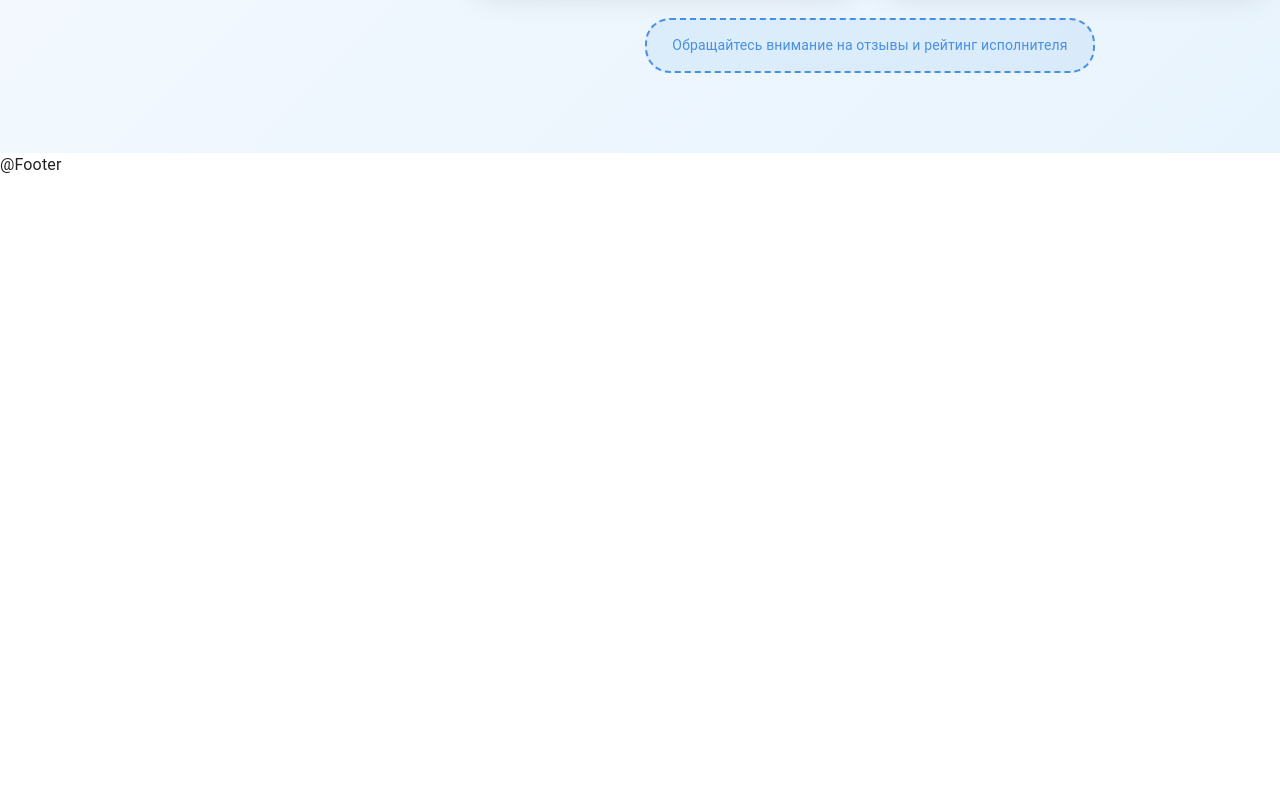
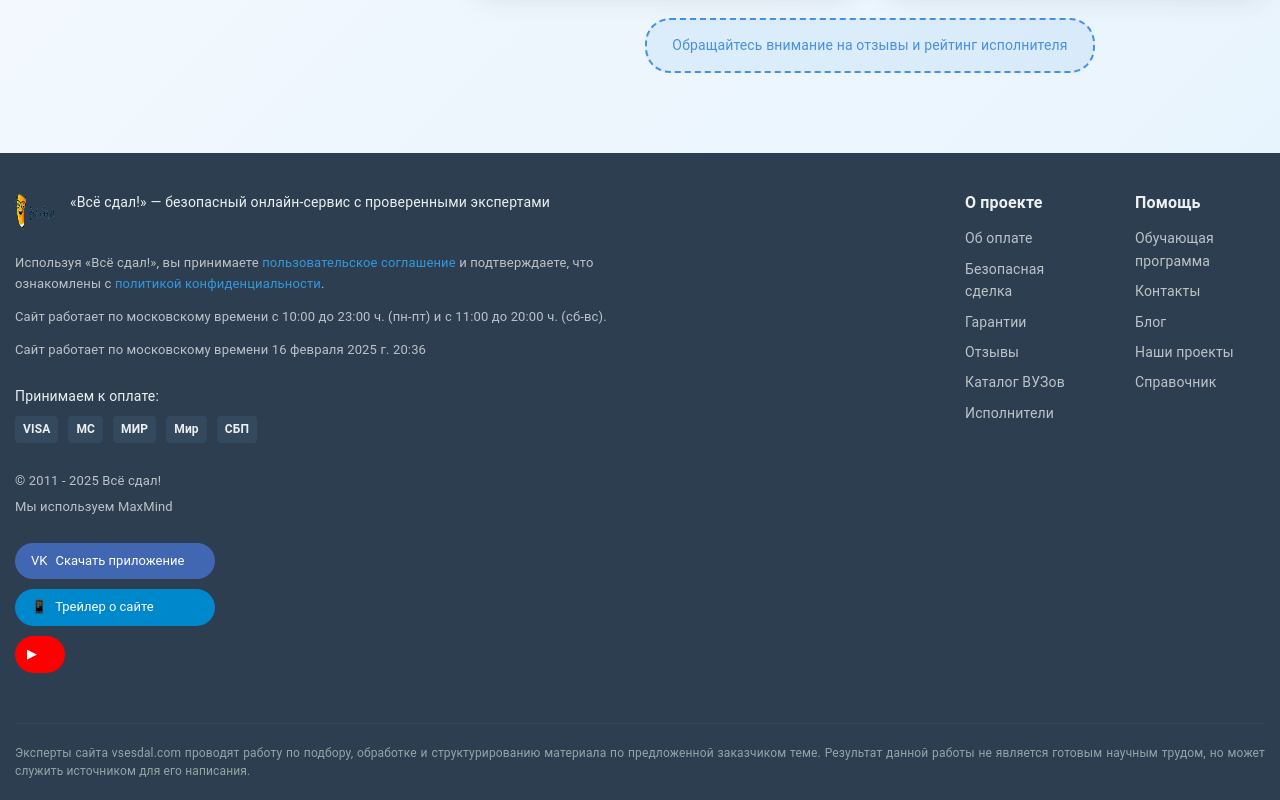
Before and after one commit to Danny-dev23/vse-sdal, a React (Create React App) app: page / in a window 1280 px wide. Shown: the part 5396-6196 px from the top of the page. Before the commit the page ends 5573 px from the top, so only its background shows below. Built offline with nearby package versions, Linux system fonts and the light colour scheme.

Commit message:
Create footer like in the image

```diff
--- a/src/Components/Footer/Footer.jsx
+++ b/src/Components/Footer/Footer.jsx
@@ -1,10 +1,101 @@
 import React from 'react';
+import './footer.css';
+import Logo from "../../assents/images/Link.png";
 
 const Footer = () => {
   return (
-    <div>
-      @Footer
-    </div>
+    <footer className="footer">
+      <div className="custom-container">
+        <div className="footer-content">
+          {/* Left section with logo and description */}
+          <div className="footer-left">
+            <div className="footer-logo">
+              <img src={Logo} alt="Всё сдал!" />
+              <span className="footer-logo-text">«Всё сдал!» — безопасный онлайн-сервис с проверенными экспертами</span>
+            </div>
+
+            <div className="footer-info">
+              <p className="footer-usage">
+                Используя «Всё сдал!», вы принимаете <a href="#" className="footer-link">пользовательское соглашение</a> и подтверждаете, что ознакомлены с <a href="#" className="footer-link">политикой конфиденциальности</a>.
+              </p>
+              <p className="footer-usage">
+                Сайт работает по московскому времени с 10:00 до 23:00 ч. (пн-пт) и с 11:00 до 20:00 ч. (сб-вс).
+              </p>
+              <p className="footer-usage">
+                Сайт работает по московскому времени 16 февраля 2025 г. 20:36
+              </p>
+            </div>
+
+            <div className="footer-payment">
+              <span>Принимаем к оплате:</span>
+              <div className="payment-icons">
+                <span className="payment-icon">VISA</span>
+                <span className="payment-icon">MC</span>
+                <span className="payment-icon">МИР</span>
+                <span className="payment-icon">Мир</span>
+                <span className="payment-icon">СБП</span>
+              </div>
+            </div>
+
+            <div className="footer-copyright">
+              <p>© 2011 - 2025 Всё сдал!</p>
+              <p>Мы используем MaxMind</p>
+            </div>
+
+            <div className="footer-social">
+              <div className="social-buttons">
+                <button className="social-btn social-btn--vk">
+                  <span>VK</span>
+                  Скачать приложение
+                </button>
+                <button className="social-btn social-btn--telegram">
+                  <span>📱</span>
+                  Трейлер о сайте
+                </button>
+                <button className="social-btn social-btn--youtube">
+                  <span>▶</span>
+
+                </button>
+              </div>
+            </div>
+          </div>
+
+          {/* Right section with links */}
+          <div className="footer-right">
+            <div className="footer-columns">
+              <div className="footer-column">
+                <h4>О проекте</h4>
+                <ul>
+                  <li><a href="#">Об оплате</a></li>
+                  <li><a href="#">Безопасная сделка</a></li>
+                  <li><a href="#">Гарантии</a></li>
+                  <li><a href="#">Отзывы</a></li>
+                  <li><a href="#">Каталог ВУЗов</a></li>
+                  <li><a href="#">Исполнители</a></li>
+                </ul>
+              </div>
+
+              <div className="footer-column">
+                <h4>Помощь</h4>
+                <ul>
+                  <li><a href="#">Обучающая программа</a></li>
+                  <li><a href="#">Контакты</a></li>
+                  <li><a href="#">Блог</a></li>
+                  <li><a href="#">Наши проекты</a></li>
+                  <li><a href="#">Справочник</a></li>
+                </ul>
+              </div>
+            </div>
+          </div>
+        </div>
+
+        <div className="footer-bottom">
+          <p className="footer-disclaimer">
+            Эксперты сайта vsesdal.com проводят работу по подбору, обработке и структурированию материала по предложенной заказчиком теме. Результат данной работы не является готовым научным трудом, но может служить источником для его написания.
+          </p>
+        </div>
+      </div>
+    </footer>
   );
 };
 
--- /dev/null
+++ b/src/Components/Footer/footer.css
@@ -0,0 +1,257 @@
+.footer {
+  background: #2c3e50;
+  color: #ecf0f1;
+  padding: 40px 0 20px;
+  font-size: 14px;
+  line-height: 1.6;
+}
+
+.footer-content {
+  display: flex;
+  justify-content: space-between;
+  gap: 60px;
+  margin-bottom: 30px;
+}
+
+.footer-left {
+  flex: 2;
+  max-width: 600px;
+}
+
+.footer-right {
+  flex: 1;
+  max-width: 300px;
+}
+
+.footer-logo {
+  display: flex;
+  align-items: flex-start;
+  margin-bottom: 20px;
+  gap: 15px;
+}
+
+.footer-logo img {
+  width: 40px;
+  height: 40px;
+  flex-shrink: 0;
+}
+
+.footer-logo-text {
+  color: #ecf0f1;
+  font-size: 14px;
+  line-height: 1.4;
+}
+
+.footer-info {
+  margin-bottom: 25px;
+}
+
+.footer-usage {
+  margin-bottom: 12px;
+  color: #bdc3c7;
+  font-size: 13px;
+}
+
+.footer-link {
+  color: #3498db;
+  text-decoration: none;
+}
+
+.footer-link:hover {
+  text-decoration: underline;
+}
+
+.footer-payment {
+  margin-bottom: 20px;
+}
+
+.footer-payment span {
+  display: block;
+  margin-bottom: 8px;
+  color: #ecf0f1;
+}
+
+.payment-icons {
+  display: flex;
+  gap: 10px;
+  align-items: center;
+}
+
+.payment-icon {
+  background: #34495e;
+  padding: 4px 8px;
+  border-radius: 4px;
+  font-size: 12px;
+  font-weight: bold;
+  color: #ecf0f1;
+}
+
+.footer-copyright {
+  margin-bottom: 25px;
+}
+
+.footer-copyright p {
+  margin-bottom: 5px;
+  color: #bdc3c7;
+  font-size: 13px;
+}
+
+.footer-social {
+  margin-bottom: 20px;
+}
+
+.social-buttons {
+  display: flex;
+  flex-direction: column;
+  gap: 10px;
+}
+
+.social-btn {
+  display: flex;
+  align-items: center;
+  gap: 8px;
+  padding: 8px 16px;
+  border: none;
+  border-radius: 20px;
+  font-size: 13px;
+  cursor: pointer;
+  transition: all 0.3s ease;
+  max-width: 200px;
+}
+
+.social-btn--vk {
+  background: #4267B2;
+  color: white;
+}
+
+.social-btn--vk:hover {
+  background: #365899;
+}
+
+.social-btn--telegram {
+  background: #0088cc;
+  color: white;
+}
+
+.social-btn--telegram:hover {
+  background: #006699;
+}
+
+.social-btn--youtube {
+  background: #ff0000;
+  color: white;
+  padding: 8px 12px;
+  max-width: 50px;
+}
+
+.social-btn--youtube:hover {
+  background: #cc0000;
+}
+
+.footer-columns {
+  display: flex;
+  gap: 40px;
+}
+
+.footer-column {
+  flex: 1;
+}
+
+.footer-column h4 {
+  color: #ecf0f1;
+  font-size: 16px;
+  font-weight: 600;
+  margin-bottom: 15px;
+  margin-top: 0;
+}
+
+.footer-column ul {
+  list-style: none;
+  padding: 0;
+  margin: 0;
+}
+
+.footer-column li {
+  margin-bottom: 8px;
+}
+
+.footer-column a {
+  color: #bdc3c7;
+  text-decoration: none;
+  font-size: 14px;
+  transition: color 0.3s ease;
+}
+
+.footer-column a:hover {
+  color: #3498db;
+}
+
+.footer-bottom {
+  border-top: 1px solid #34495e;
+  padding-top: 20px;
+}
+
+.footer-disclaimer {
+  color: #95a5a6;
+  font-size: 12px;
+  line-height: 1.5;
+  margin: 0;
+  text-align: justify;
+}
+
+/* Responsive design */
+@media (max-width: 1024px) {
+  .footer-content {
+    gap: 40px;
+  }
+
+  .footer-columns {
+    gap: 30px;
+  }
+}
+
+@media (max-width: 768px) {
+  .footer-content {
+    flex-direction: column;
+    gap: 30px;
+  }
+
+  .footer-left,
+  .footer-right {
+    max-width: 100%;
+  }
+
+  .footer-columns {
+    flex-direction: column;
+    gap: 25px;
+  }
+
+  .social-buttons {
+    flex-direction: row;
+    flex-wrap: wrap;
+  }
+
+  .payment-icons {
+    flex-wrap: wrap;
+  }
+}
+
+@media (max-width: 480px) {
+  .footer {
+    padding: 30px 0 15px;
+  }
+
+  .footer-logo {
+    flex-direction: column;
+    align-items: flex-start;
+    gap: 10px;
+  }
+
+  .social-buttons {
+    flex-direction: column;
+  }
+
+  .social-btn {
+    max-width: 100%;
+  }
+}
```
